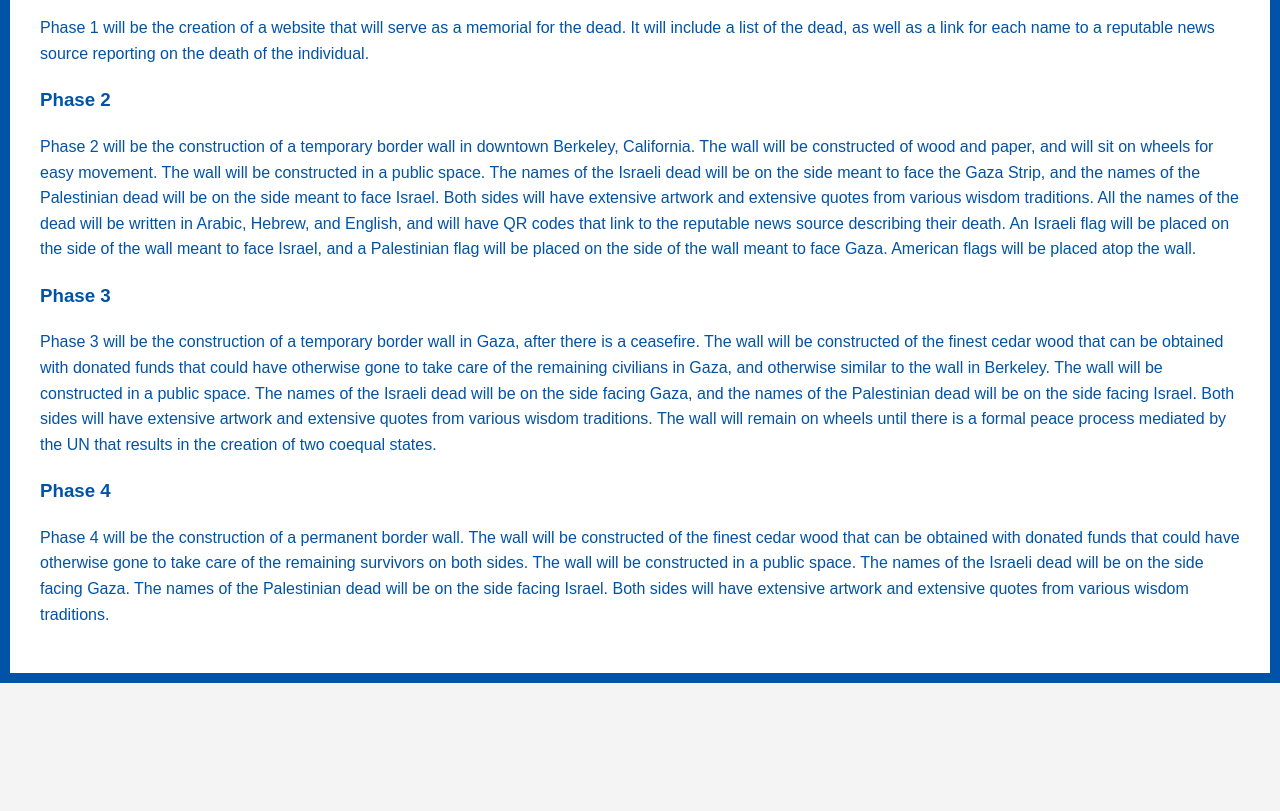
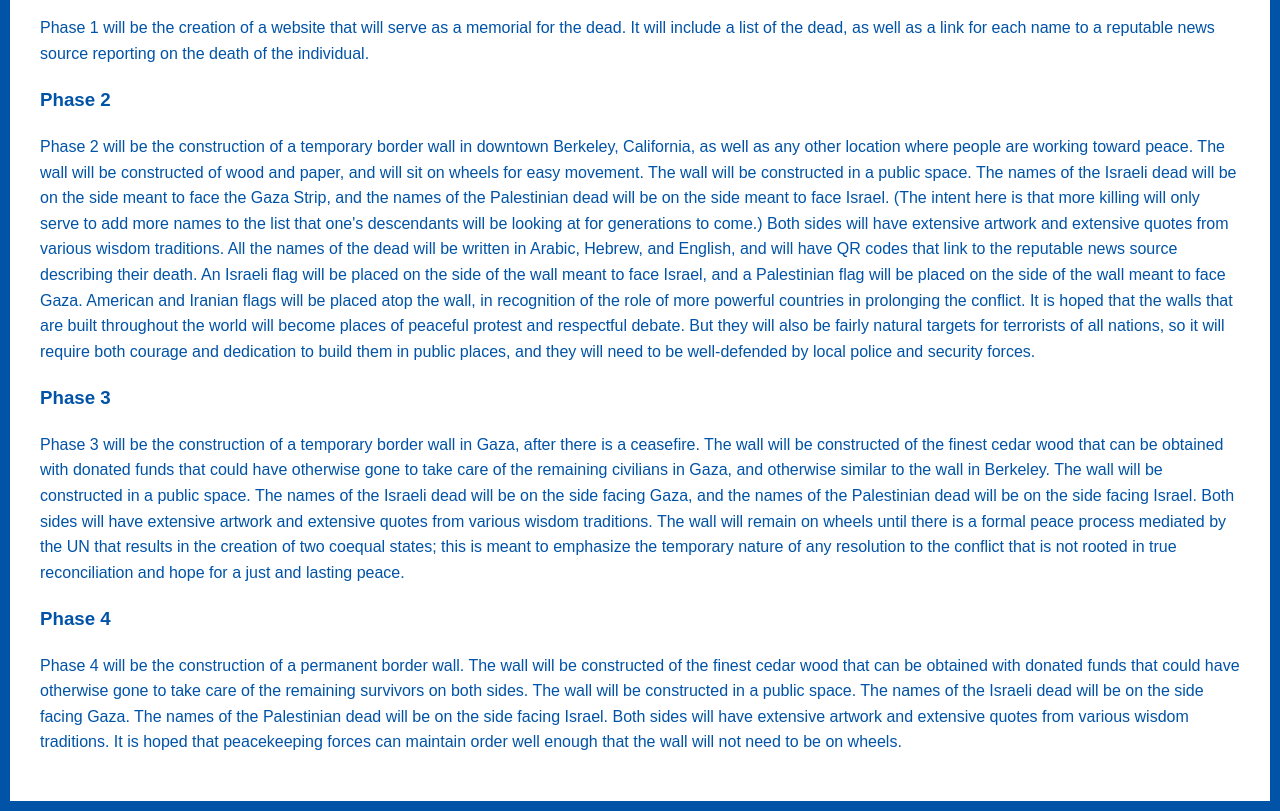
Before and after one commit to eric-htt/peace, a plain HTML site: page index.html in a window 1280 px wide. Shown: the part 4084-4895 px from the top of the page. Before the commit the page ends 4767 px from the top, so only its background shows below. Drawn offline with Linux system fonts and the light colour scheme.

Commit message:
fleshed out plans some more

```diff
--- a/index.html
+++ b/index.html
@@ -174,19 +174,30 @@
       reporting on the death of the individual.</p>
       <h3>Phase 2</h3>
       <p>Phase 2 will be the construction of a temporary border wall
-      in downtown Berkeley, California. The wall will be constructed
-      of wood and paper, and will sit on wheels for easy movement. The
-      wall will be constructed in a public space. The names of the
-      Israeli dead will be on the side meant to face the Gaza Strip,
-      and the names of the Palestinian dead will be on the side meant
-      to face Israel. Both sides will have extensive artwork and
-      extensive quotes from various wisdom traditions. All the names
-      of the dead will be written in Arabic, Hebrew, and English, and
-      will have QR codes that link to the reputable news source
-      describing their death. An Israeli flag will be placed on the
-      side of the wall meant to face Israel, and a Palestinian flag
-      will be placed on the side of the wall meant to face
-      Gaza. American flags will be placed atop the wall.
+      in downtown Berkeley, California, as well as any other location
+      where people are working toward peace. The wall will be
+      constructed of wood and paper, and will sit on wheels for easy
+      movement. The wall will be constructed in a public space. The
+      names of the Israeli dead will be on the side meant to face the
+      Gaza Strip, and the names of the Palestinian dead will be on the
+      side meant to face Israel. (The intent here is that more killing
+      will only serve to add more names to the list that one's
+      descendants will be looking at for generations to come.) Both
+      sides will have extensive artwork and extensive quotes from
+      various wisdom traditions. All the names of the dead will be
+      written in Arabic, Hebrew, and English, and will have QR codes
+      that link to the reputable news source describing their
+      death. An Israeli flag will be placed on the side of the wall
+      meant to face Israel, and a Palestinian flag will be placed on
+      the side of the wall meant to face Gaza. American and Iranian
+      flags will be placed atop the wall, in recognition of the role
+      of more powerful countries in prolonging the conflict. It is
+      hoped that the walls that are built throughout the world will
+      become places of peaceful protest and respectful debate. But
+      they will also be fairly natural targets for terrorists of all
+      nations, so it will require both courage and dedication to build
+      them in public places, and they will need to be well-defended by
+      local police and security forces.
       </p>
       <h3>Phase 3</h3>
       <p>Phase 3 will be the construction of a temporary border wall
@@ -200,17 +211,22 @@
       Israel. Both sides will have extensive artwork and extensive
       quotes from various wisdom traditions. The wall will remain on
       wheels until there is a formal peace process mediated by the UN
-        that results in the creation of two coequal states.</p>
+      that results in the creation of two coequal states; this is
+      meant to emphasize the temporary nature of any resolution to the
+      conflict that is not rooted in true reconciliation and hope for
+      a just and lasting peace.</p>
       <h3>Phase 4</h3>
       <p>Phase 4 will be the construction of a permanent border
-        wall. The wall will be constructed of the finest cedar wood that
-        can be obtained with donated funds that could have otherwise
-        gone to take care of the remaining survivors on both sides. The wall
-        will be constructed in a public space. The names of the Israeli
-        dead will be on the side facing Gaza. The names of the Palestinian
-        dead will be on the side facing Israel. Both sides will have
-        extensive artwork and extensive quotes from various wisdom
-        traditions.
+        wall. The wall will be constructed of the finest cedar wood
+        that can be obtained with donated funds that could have
+        otherwise gone to take care of the remaining survivors on both
+        sides. The wall will be constructed in a public space. The
+        names of the Israeli dead will be on the side facing Gaza. The
+        names of the Palestinian dead will be on the side facing
+        Israel. Both sides will have extensive artwork and extensive
+        quotes from various wisdom traditions. It is hoped that
+        peacekeeping forces can maintain order well enough that the
+        wall will not need to be on wheels.</p>
       </p>
     </div>
   </body>
```
